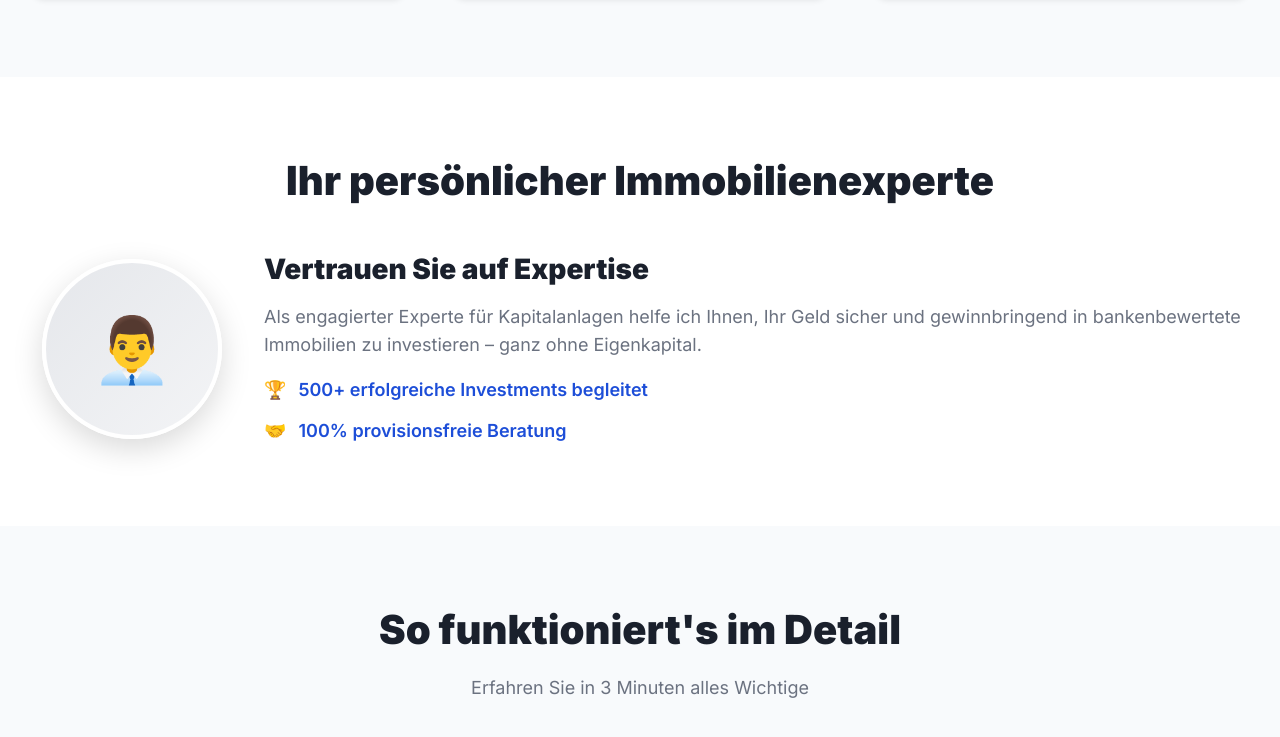
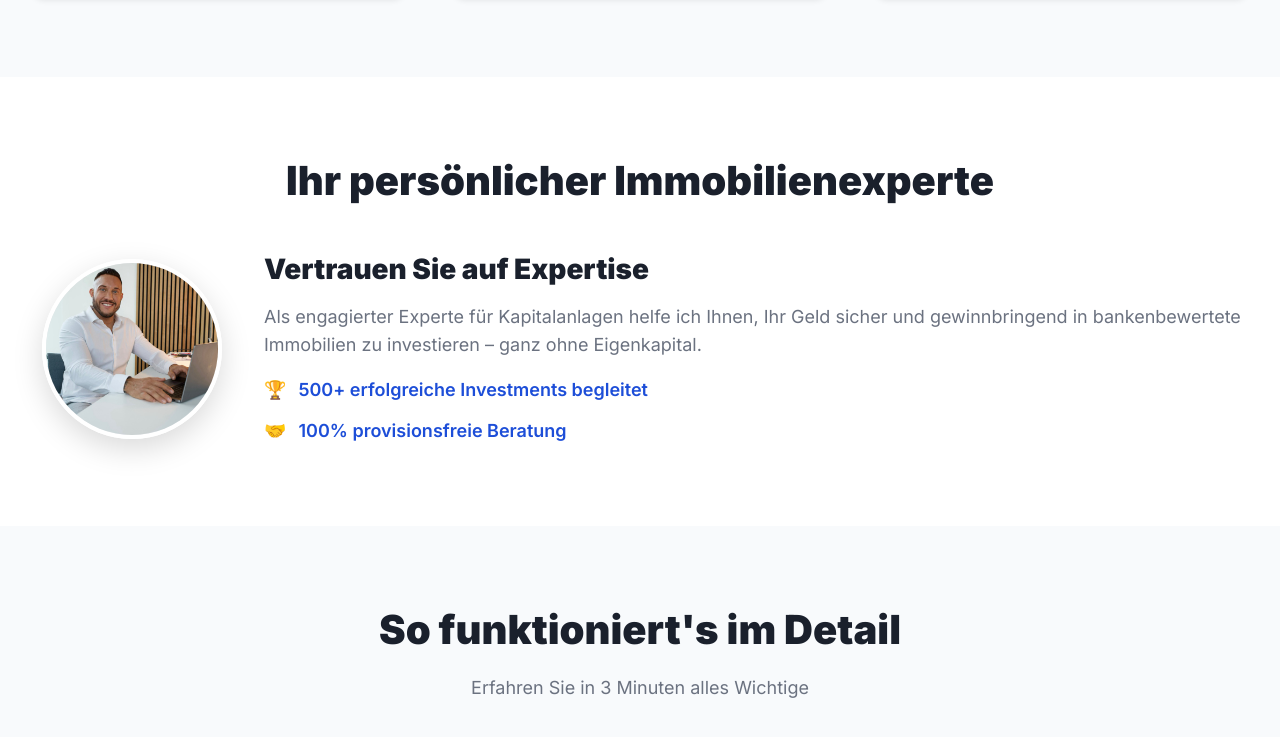
Before and after one commit to saschapulcher/landingpage, a plain HTML site: page index.html in a window 1280 px wide. Shown: the part 1666-2403 px from the top of the page. Drawn offline with Linux system fonts and the light colour scheme.

Commit message:
Update index.html

```diff
--- a/index.html
+++ b/index.html
@@ -791,10 +791,10 @@
 
                 <div class="expert-intro">
                     <div style="width: 180px; height: 180px; margin: 0 auto; overflow: hidden; border-radius: 50%; box-shadow: 0 10px 30px rgba(0,0,0,0.15); border: 4px solid white; background: linear-gradient(135deg, #e5e7eb, #f3f4f6); display: flex; align-items: center; justify-content: center;">
-                        <img src="Profilbild.JPG"
+                        <img src="images/Profilbild.JPG"
                              alt="Ihr persönlicher Immobilienexperte"
-                             style="width: 100%; height: 100%; object-fit: cover;"
-                             onerror="this.onerror=null; this.src='./Profilbild.JPG'; if(!this.complete) { this.style.display='none'; this.parentElement.innerHTML='<div style=\'font-size: 4rem;\'>👨‍💼</div>'; }">
+                             style="width: 100%; height: 100%; object-fit: cover; display: block;"
+                             onerror="this.onerror=null; var attempts = ['./Profilbild.JPG', 'Profilbild.JPG', './images/Profilbild.JPG', 'Images/Profilbild.JPG']; var index = attempts.indexOf(this.src.replace(window.location.origin + '/', '')); if(index < attempts.length - 1) { this.src = attempts[index + 1]; } else { this.style.display='none'; this.parentElement.innerHTML='<div style=\'font-size: 4rem;\'>👨‍💼</div>'; }">
                     </div>
                     <div>
                         <h3>Vertrauen Sie auf Expertise</h3>
```
